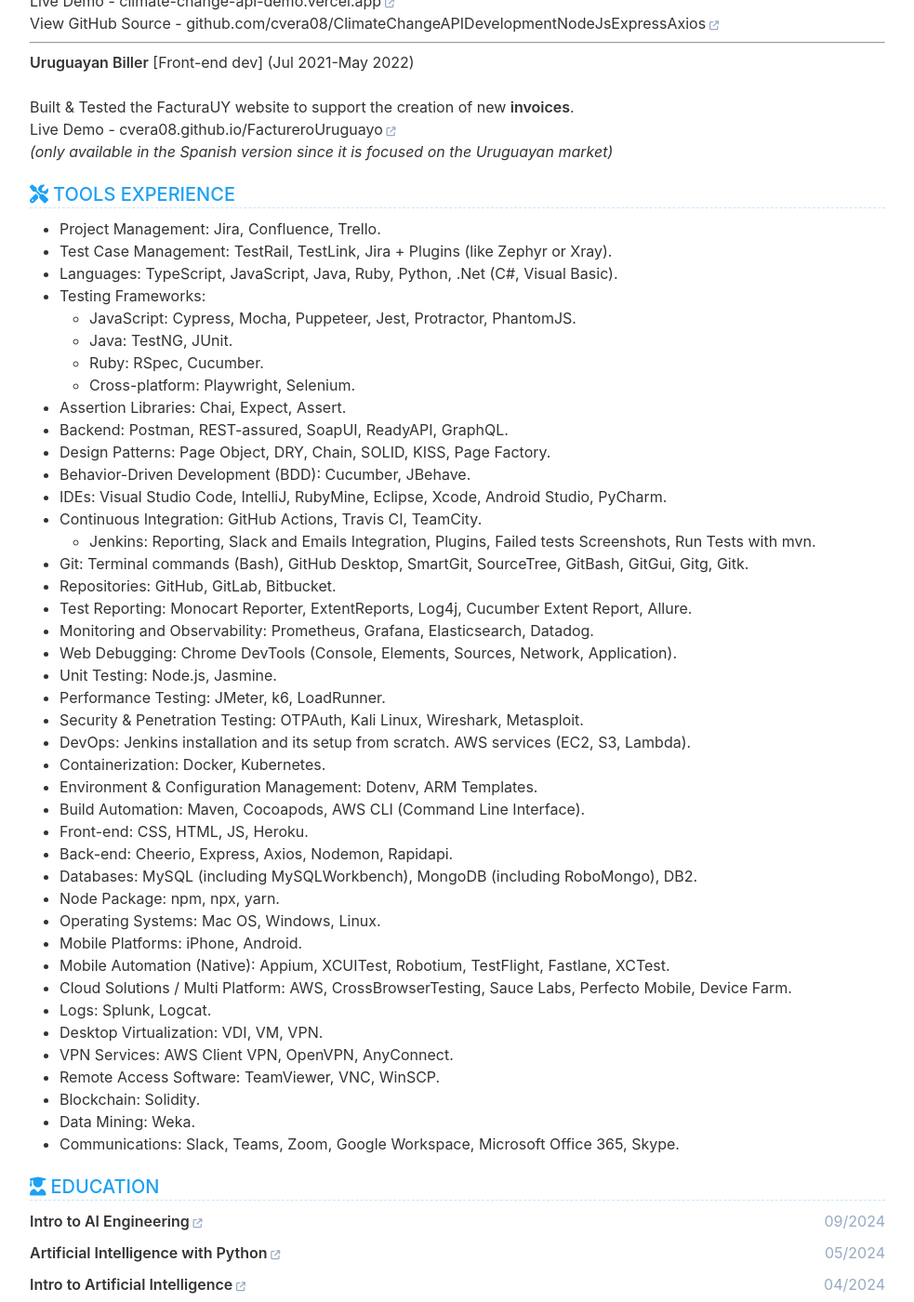
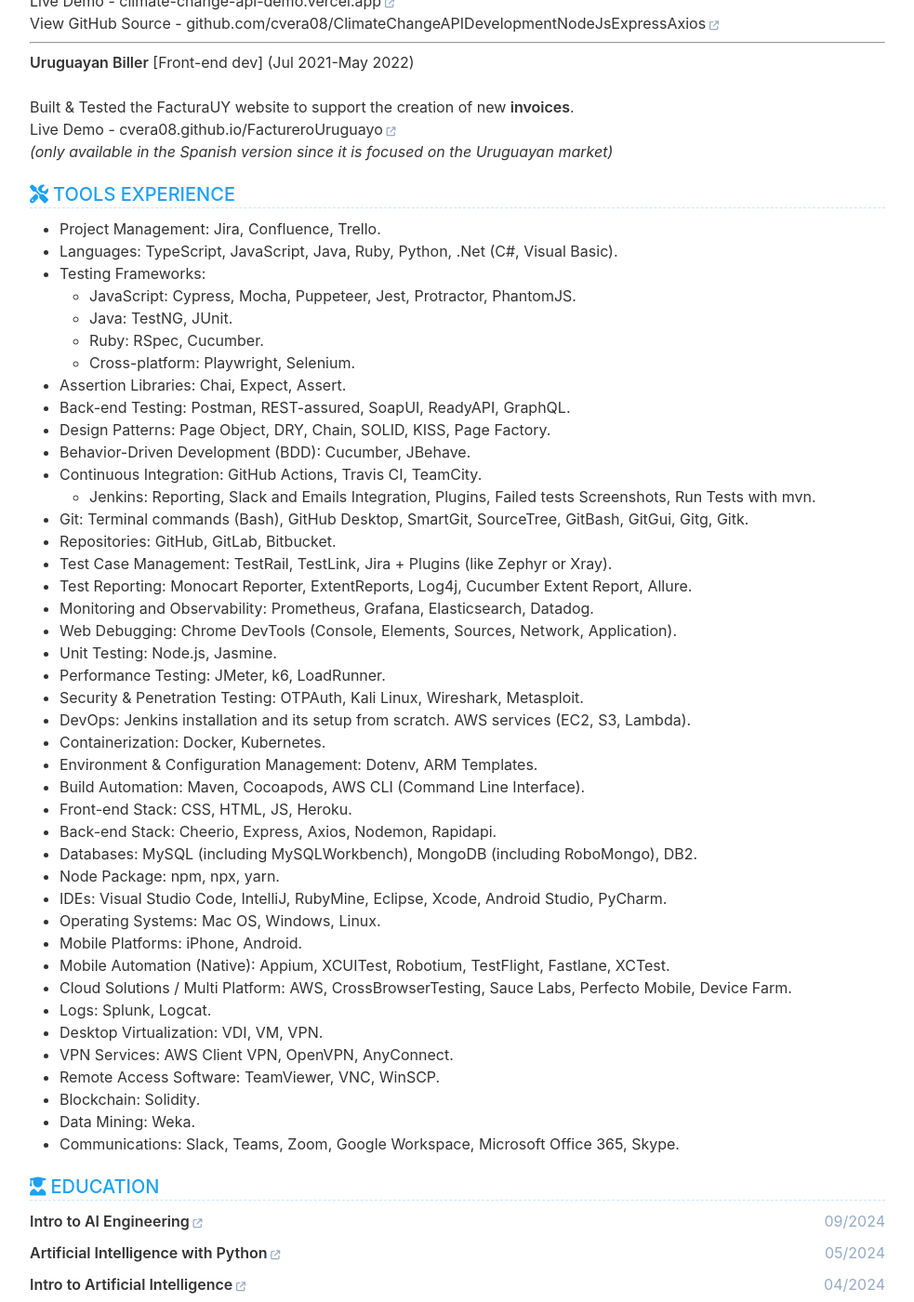
Before and after one commit to cvera08/full-resume, a Jekyll site: the page built from index.html, in a window 1280 px wide and 1400 px high, scrolled down 4059 px. Shown: the whole window at 93% size, without its empty margins (148-1131 px from the left). Built offline with Jekyll 4.4.1, drawn with Linux system fonts in a browser that asks for light colours; part of the change alters nothing that is shown.

Commit message:
style: re order tools by priority

```diff
--- a/_data/data.yml
+++ b/_data/data.yml
@@ -266,7 +266,6 @@ organization:
   title: TOOLS EXPERIENCE
   description: |
     - Project Management: Jira, Confluence, Trello.
-    - Test Case Management: TestRail, TestLink, Jira + Plugins (like Zephyr or Xray).
     - Languages: TypeScript, JavaScript, Java, Ruby, Python, .Net (C#, Visual Basic).
     - Testing Frameworks:
       - JavaScript: Cypress, Mocha, Puppeteer, Jest, Protractor, PhantomJS.
@@ -274,14 +273,14 @@ organization:
       - Ruby: RSpec, Cucumber.
       - Cross-platform: Playwright, Selenium.
     - Assertion Libraries: Chai, Expect, Assert.
-    - Backend: Postman, REST-assured, SoapUI, ReadyAPI, GraphQL.
+    - Back-end Testing: Postman, REST-assured, SoapUI, ReadyAPI, GraphQL.
     - Design Patterns: Page Object, DRY, Chain, SOLID, KISS, Page Factory.
     - Behavior-Driven Development (BDD): Cucumber, JBehave.
-    - IDEs: Visual Studio Code, IntelliJ, RubyMine, Eclipse, Xcode, Android Studio, PyCharm.
     - Continuous Integration: GitHub Actions, Travis CI, TeamCity.
       - Jenkins: Reporting, Slack and Emails Integration, Plugins, Failed tests Screenshots, Run Tests with mvn.
     - Git: Terminal commands (Bash), GitHub Desktop, SmartGit, SourceTree, GitBash, GitGui, Gitg, Gitk.
     - Repositories: GitHub, GitLab, Bitbucket.
+    - Test Case Management: TestRail, TestLink, Jira + Plugins (like Zephyr or Xray).
     - Test Reporting: Monocart Reporter, ExtentReports, Log4j, Cucumber Extent Report, Allure.
     - Monitoring and Observability: Prometheus, Grafana, Elasticsearch, Datadog.
     - Web Debugging: Chrome DevTools (Console, Elements, Sources, Network, Application).
@@ -292,10 +291,11 @@ organization:
     - Containerization: Docker, Kubernetes.
     - Environment & Configuration Management: Dotenv, ARM Templates.
     - Build Automation: Maven, Cocoapods, AWS CLI (Command Line Interface).
-    - Front-end: CSS, HTML, JS, Heroku.
-    - Back-end: Cheerio, Express, Axios, Nodemon, Rapidapi.
+    - Front-end Stack: CSS, HTML, JS, Heroku.
+    - Back-end Stack: Cheerio, Express, Axios, Nodemon, Rapidapi.
     - Databases: MySQL (including MySQLWorkbench), MongoDB (including RoboMongo), DB2.
     - Node Package: npm, npx, yarn.
+    - IDEs: Visual Studio Code, IntelliJ, RubyMine, Eclipse, Xcode, Android Studio, PyCharm.
     - Operating Systems: Mac OS, Windows, Linux.
     - Mobile Platforms: iPhone, Android.
     - Mobile Automation (Native): Appium, XCUITest, Robotium, TestFlight, Fastlane, XCTest.
```
